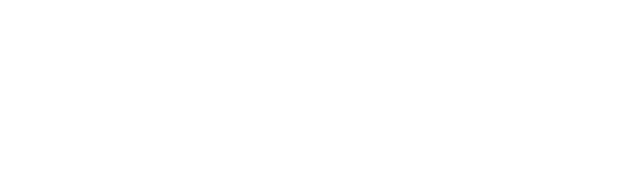
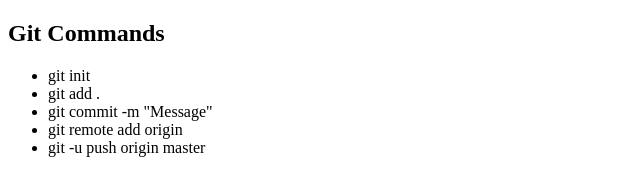
Before and after one commit to walteranyika/git-commands, a plain HTML site: page index.html in a window 1280 px wide. Shown: the whole page, without its empty margins (0-640 px from the left). Drawn offline with Linux system fonts and the light colour scheme.

Commit message:
Added Git Commands

```diff
--- a/index.html
+++ b/index.html
@@ -5,7 +5,15 @@
     <title>Git Commands</title>
 </head>
 <body>
+   <h2>Git Commands</h2>
 
+   <ul>
+       <li>git init</li>
+       <li>git add .</li>
+       <li>git commit -m "Message"</li>
+       <li>git remote add origin</li>
+       <li>git -u push origin master</li>
+   </ul>
 
 </body>
 </html>
```
